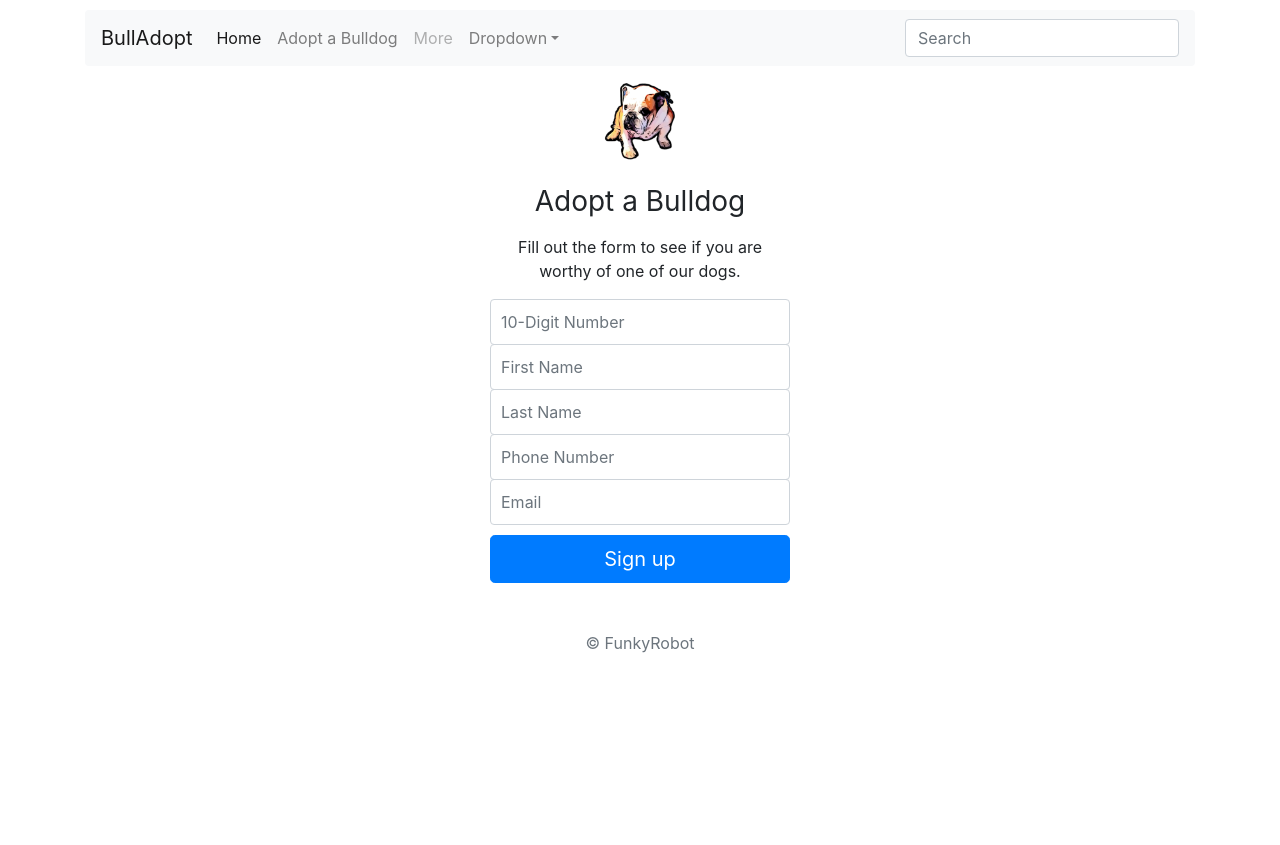
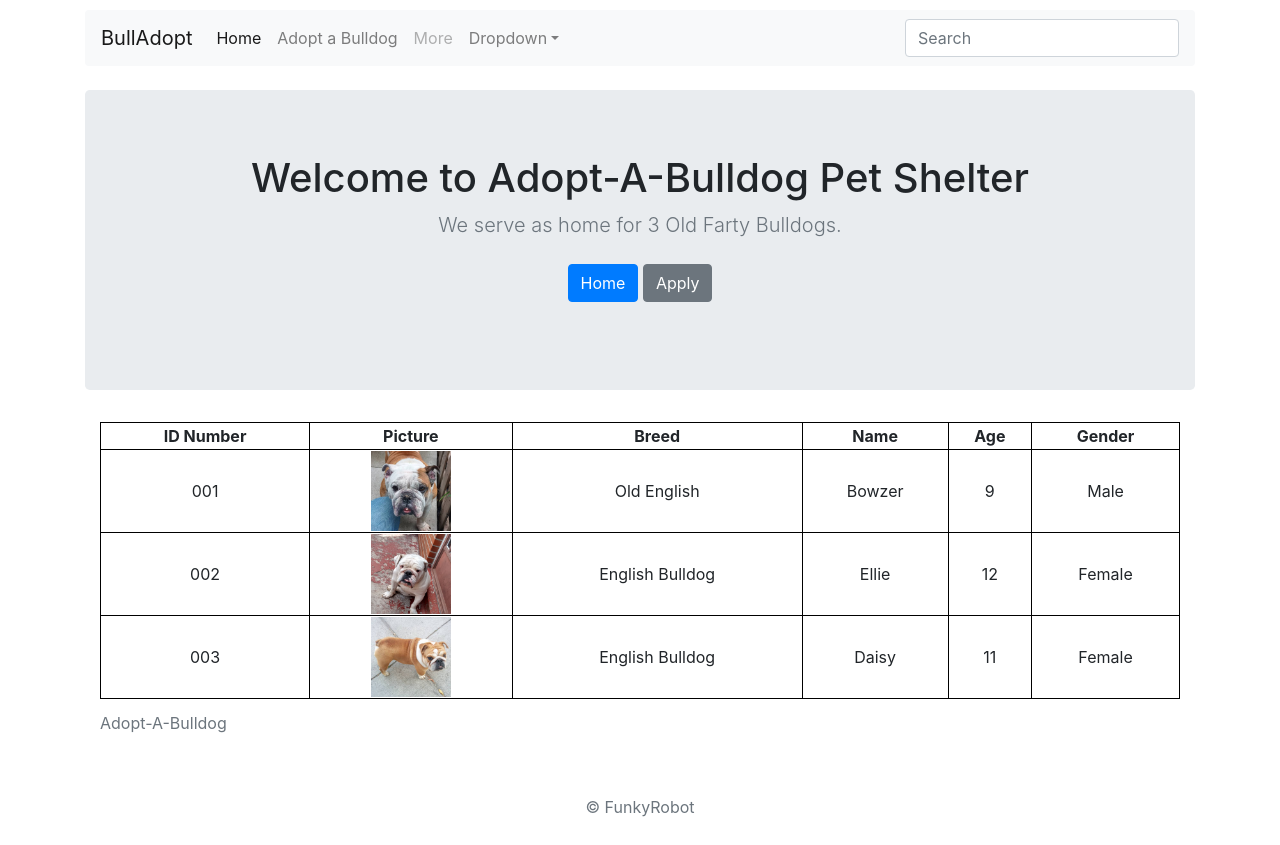
Before and after one commit to FunkyRobot73/pet-adoption, a website: page public/index.html in a window 1280 px wide. Before the commit the page ends 800 px from the top, so only its background shows below. Drawn offline with nearby package versions, Linux system fonts and the light colour scheme.

Commit message:
add gallery & new banner

```diff
--- a/app.js
+++ b/app.js
@@ -10,12 +10,9 @@ app.use(express.static("public"))
 app.use(bodyParser.urlencoded({extended: true}));
 
 app.get("/", function(req, res){
-  res.sendFile(__dirname + "/index.html")
+  res.render(__dirname + "index")
 });
 
-app.get("/adopt", function(req, res){
-  res.render(__dirname + "/adopt.html")
-});
 
 
 app.listen(process.env.PORT || 3000, function() {
--- a/adopt.html
+++ b/public/index.html
@@ -10,11 +10,19 @@
     <link href="css/styles.css" rel="stylesheet">
     <link rel="stylesheet" href="https://cdn.jsdelivr.net/npm/bootstrap@4.1.3/dist/css/bootstrap.min.css" integrity="sha384-MCw98/SFnGE8fJT3GXwEOngsV7Zt27NXFoaoApmYm81iuXoPkFOJwJ8ERdknLPMO" crossorigin="anonymous">
 
+    <style>
+      table, td, th {
+          border: 1px solid black;
+      }
+  </style>
+
   </head>
+
+  <body class="text-center">
 
 
 
-  <body class="text-center">
+
 
     <div class="container">
       <nav class="navbar navbar-expand-lg navbar-light bg-light rounded">
@@ -26,7 +34,7 @@
         <div class="collapse navbar-collapse" id="navbarsExample09">
           <ul class="navbar-nav mr-auto">
             <li class="nav-item active">
-              <a class="nav-link" href="home.html">Home <span class="sr-only">(current)</span></a>
+              <a class="nav-link" href="index.html">Home <span class="sr-only">(current)</span></a>
             </li>
             <li class="nav-item">
               <a class="nav-link" href="adopt.html">Adopt a Bulldog</a>
@@ -40,6 +48,7 @@
                 <a class="dropdown-item" href="https://www.facebook.com/HamiltonPartyIdeas" target="_blank">Facebook</a>
                 <a class="dropdown-item" href="https://www.instagram.com/funkyrobot73/" target="_blank">Instagram</a>
                 <a class="dropdown-item" href="https://www.twitter.com/funkyrobot73" target="_blank">Twitter</a>
+                <a class="dropdown-item" href="https://github.com/FunkyRobot73" target="_blank">GitHub</a>
               </div>
             </li>
           </ul>
@@ -48,27 +57,64 @@
           </form>
         </div>
       </nav>
+<div><br></div>
 
-    <form action="/" class="form-signin" method="POST">
+  <main role="main">
 
-      <img class="mb-4" src="/images/bowser.png" alt="Bowser the Bulldog" width="80" height="80">
+    <section class="jumbotron text-center">
+      <div class="container">
+        <h1 class="jumbotron-heading">Welcome to Adopt-A-Bulldog Pet Shelter</h1>
+        <p class="lead text-muted">We serve as home for 3 Old Farty Bulldogs.</p>
+        <p>
+          <a href="#" class="btn btn-primary my-2">Home</a>
+          <a href="#" class="btn btn-secondary my-2">Apply</a>
+        </p>
+      </div>
+    </section>
+  </main>
+      <div class="container" width="50%">
 
-      <h1 class="h3 mb-3 font-weight-normal">Adopt a Bulldog</h1>
-      <p>Fill out the form to see if you are worthy of one of our dogs.</p>
+      <table class="container">
+          <caption>Adopt-A-Bulldog</caption>
+          <tr>
+              <th>ID Number</th>
+              <th>Picture</th>
+              <th>Breed</th>
+              <th>Name</th>
+              <th>Age</th>
+              <th>Gender</th>
+          </tr>
 
+          <!-- Add a Table -->
+          <tr>
+              <td>001</td>
+              <td><img src="images/bowser.jpg" width="80" ></td>
+              <td>Old English</td>
+              <td>Bowzer</td>
+              <td>9</td>
+              <td>Male</td>
+          </tr>
 
+          <tr>
+              <td>002</td>
+              <td><img src="images/ellie.jpg" width="80" ></td>
+              <td>English Bulldog</td>
+              <td>Ellie</td>
+              <td>12</td>
+              <td>Female</td>
+          </tr>
 
-      <input type="text" name="petID" class="form-control top" placeholder="10-Digit Number" required>
-      <input type="text" name="fName" class="form-control middle" placeholder="First Name" required>
-      <input type="text" name="lName" class="form-control middle" placeholder="Last Name" required>
-      <input type="text" name="phoneNumber" class="form-control middle" placeholder="Phone Number" required>
-      <input type="email" name="emailName" class="form-control bottom" placeholder="Email" required>
-      <button class="btn btn-lg btn-primary btn-block" type="submit">Sign up</button>
-
-      <p class="mt-5 mb-3 text-muted">&copy; FunkyRobot</p>
-
-    </form>
-
+          <tr>
+              <td>003</td>
+              <td><img src="images/daisy.jpg" width="80" ></td>
+              <td>English Bulldog</td>
+              <td>Daisy</td>
+              <td>11</td>
+              <td>Female</td>
+          </tr>
+      </table>
+    </div>
+    <p class="mt-5 mb-3 text-muted">&copy; FunkyRobot</p>
     <!-- Bootstrap script copy & pasted from bootstrap -->
 
     <script src="https://code.jquery.com/jquery-3.3.1.slim.min.js" integrity="sha384-q8i/X+965DzO0rT7abK41JStQIAqVgRVzpbzo5smXKp4YfRvH+8abtTE1Pi6jizo" crossorigin="anonymous"></script>
```
Also changed, not shown: index.html (deleted, +0 -79 lines), public/adopt.html (added, +156 -0 lines), public/css/styles.css (line endings or trailing spaces), public/images/bowser.jpg (added), public/images/daisy.jpg (added), public/images/ellie.jpg (added), public/images/twins.JPG (added).
